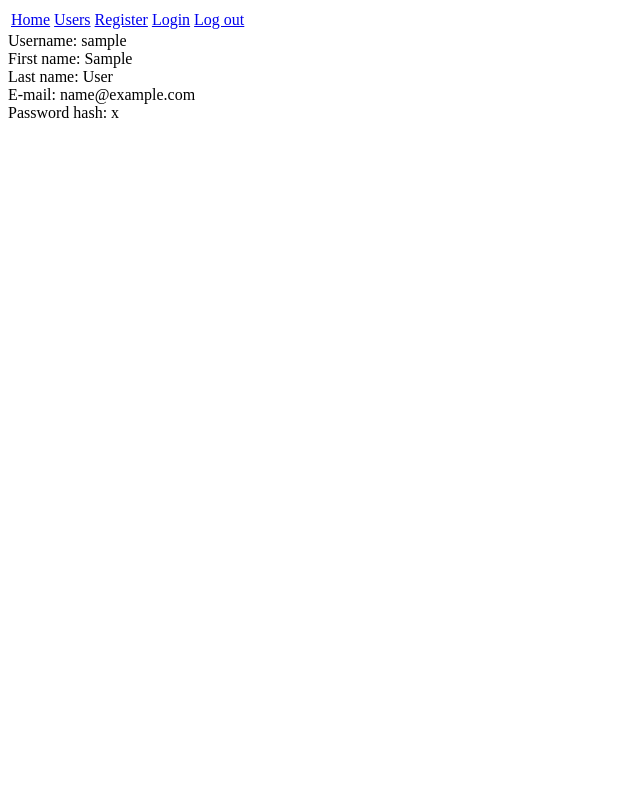
After one commit to Project-Management-System/auth_test, a Django app: template templates/auth/user_detail.html in a window 1280 px wide. The commit adds this page. Shown: the whole page, without its empty margins (0-640 px from the left). Run offline with Django 3.2, Linux system fonts and the light colour scheme; the template is opened without the code that fills it: values that come from a table or form of the project are taken from there, others are empty; tables that the repository leaves empty hold one stand-in row (values such as "Sample post").

Commit message:
page menu username when logged in user detail

```diff
--- a/core/urls.py
+++ b/core/urls.py
@@ -1,11 +1,12 @@
 from django.conf.urls.defaults import *
 from django.contrib.auth.models import User
-
+info={'queryset': User.objects.all()}
 urlpatterns = patterns('',
     (r'^$','auth_test.core.views.index'),
-    (r'^users/$','django.views.generic.list_detail.object_list',{'queryset': User.objects.all()}),
+    (r'^users/$','django.views.generic.list_detail.object_list',info),
     (r'^registration/$','django.views.generic.simple.direct_to_template',{'template':'registration.html'}),
     (r'^register/$','auth_test.core.views.register'),
     (r'^login/$','django.contrib.auth.views.login',{'template_name':'login.html'}),
     (r'^logout/$','django.contrib.auth.views.logout',{'template_name':'logged_out.html'}),
+    (r'^user/(?P<object_id>\d+)/$','django.views.generic.list_detail.object_detail',info),
 )
--- /dev/null
+++ b/templates/auth/user_detail.html
@@ -0,0 +1,7 @@
+{% include 'index.html'%}
+
+Username: {{ object.username }}<br/>
+First name: {{ object.first_name }}<br/>
+Last name: {{ object.last_name }}<br/>
+E-mail: {{ object.email }}<br/>
+Password hash: {{ object.password }}
--- a/templates/auth/user_list.html
+++ b/templates/auth/user_list.html
@@ -1,7 +1,8 @@
+{% include 'index.html'%}
 {% if object_list %}
     <ul>
     {% for user in object_list %}
-        <li>{{ user.username }}</li>
+        <li><a href="/core/user/{{ user.id }}/">{{ user.username }}</a></li>
     {% endfor %}
     </ul>
 {% else %}
--- a/templates/index.html
+++ b/templates/index.html
@@ -1,8 +1,24 @@
-{% if user.username != "" %}
-<h1>Logged in as: {{ user.username }}</h1>
-{% endif %}
-
-<a href='/core/users/'>Users</a><br/>
-<a href='/core/registration/'>Register</a><br/>
-<a href='/core/login/'>Login</a><br/>
-<a href='/core/logout/'>Log out</a>
+<table>
+  <tr>
+    <td>
+      <a href='/core'>Home</a>
+    </td>
+    <td>
+      <a href='/core/users/'>Users</a>
+    </td>
+    <td>
+      <a href='/core/registration/'>Register</a>
+    </td>
+    <td>
+      <a href='/core/login/'>Login</a>
+    </td>
+    {% if user.username != "" %}
+    <td>
+      Logged in as: {{ user.username }}
+    </td>
+    {% endif %}
+    <td>
+      <a href='/core/logout/'>Log out</a>
+    </td>
+  </tr>
+</table>
--- /dev/null
+++ b/templates/logged_out.html
@@ -0,0 +1,3 @@
+{% include 'index.html'%}
+
+Log Out succesfull.
--- a/urls.py
+++ b/urls.py
@@ -14,5 +14,6 @@ urlpatterns = patterns('',
 
     # Uncomment the next line to enable the admin:
     (r'^admin/', include(admin.site.urls)),
-    (r'^core/',include('auth_test.core.urls'))
+    (r'^core/',include('auth_test.core.urls')),
+    (r'^$',include('auth_test.core.urls'))
 )
```
Also changed, not shown: core/views.py (+6 -2 lines), templates/login.html (added, +22 -0 lines), templates/registration.html (+11 -3 lines), templates/core_detail.html (deleted).
